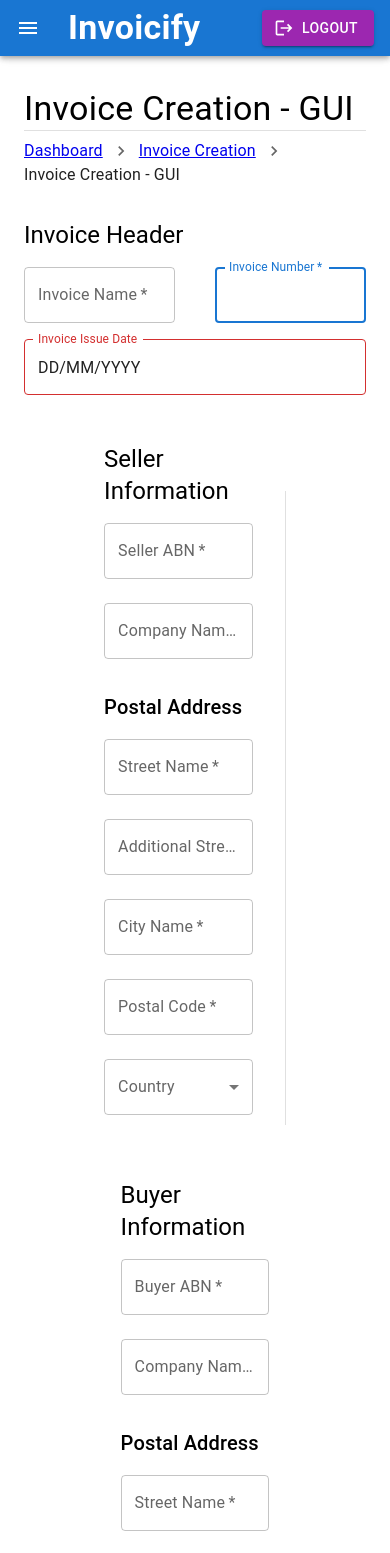
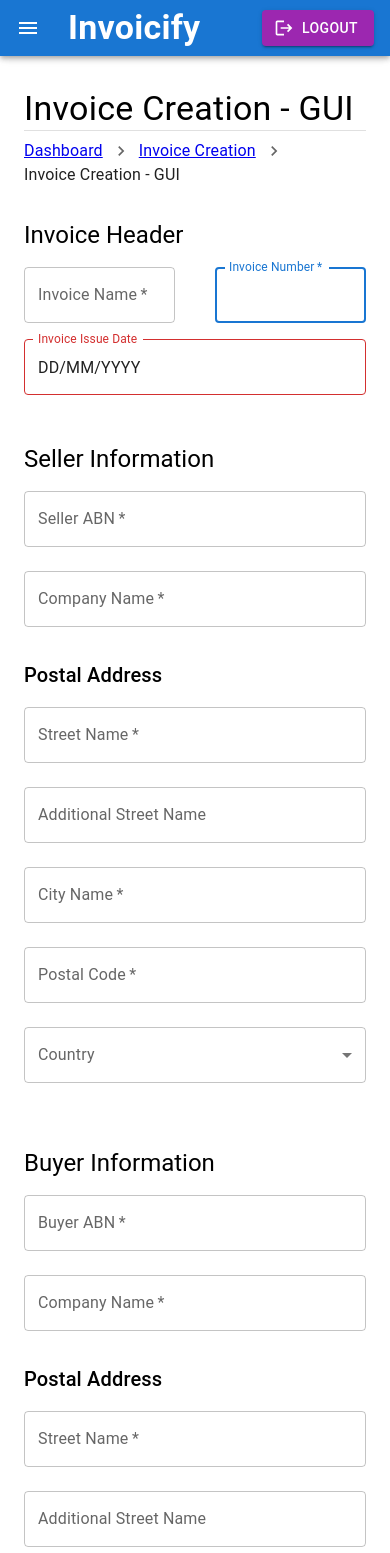
Before and after one commit to Nathan-CSE/Invoicify, a React (Create React App) app in the folder frontend/: page /invoice-creation-GUI in a window 390 px wide. Shown: the top 1553 px of the page. Built offline with nearby package versions, Linux system fonts and the light colour scheme; sample sign-in values are in the browser's storage.

Commit message:
made tables and gui fields more responsive

```diff
--- a/frontend/src/pages/HistoryPreviewInvoice.tsx
+++ b/frontend/src/pages/HistoryPreviewInvoice.tsx
@@ -37,6 +37,9 @@ export default function HistoryPreviewInvoice(props: { token: string }) {
   console.log("this is location: ", location);
   const name = location.state.name;
 
+  const [isSmallScreen, setIsSmallScreen] = React.useState(window.innerWidth <= 900);
+
+
   // Popover Info
   const [anchorEl, setAnchorEl] = React.useState<HTMLElement | null>(null);
   const [invoiceId, setInvoiceId] = React.useState(0);
@@ -54,6 +57,15 @@ export default function HistoryPreviewInvoice(props: { token: string }) {
   const handleClosePopover = () => {
     setAnchorEl(null);
   };
+
+  React.useEffect(() => {
+    const handleResize = () => {
+      setIsSmallScreen(window.innerWidth <= 600);
+    };
+
+    window.addEventListener('resize', handleResize);
+    return () => window.removeEventListener('resize', handleResize);
+  }, []);
 
   const openPopover = Boolean(anchorEl);
   const id = openPopover ? 'simple-popover' : undefined;
@@ -174,7 +186,7 @@ export default function HistoryPreviewInvoice(props: { token: string }) {
 
         {/* BUYER/SELLER HEADER */}
         <Grid container justifyContent='center' spacing={4} sx={{ mb: 2 }}>
-          <Grid item xs={5.8}>
+          <Grid item xs={12} md={6}>
             <Typography variant='h5' sx={{ mt: 4 }}>
               Seller Information
             </Typography>
@@ -276,11 +288,17 @@ export default function HistoryPreviewInvoice(props: { token: string }) {
             </Typography>
           </Grid>
 
-          <Grid item xs={0}>
+          {/* <Grid item xs={0}>
             <Divider orientation='vertical' sx={{ height: '90%', mt: 6 }} />
-          </Grid>
+          </Grid> */}
 
-          <Grid item xs={5.8}>
+          {/* {!isSmallScreen && (
+            <Grid item xs={0}>
+              <Divider orientation='vertical' sx={{ height: '90%', mt: 6 }} />
+            </Grid>
+          )} */}
+
+          <Grid item xs={12} md={6}>
             <Typography variant='h5' sx={{ mt: 4 }}>
               Buyer Information
             </Typography>
@@ -494,7 +512,7 @@ export default function HistoryPreviewInvoice(props: { token: string }) {
 
             <TableContainer
               component={Paper}
-              sx={{ maxWidth: '25vw', my: 2 }}
+              sx={{ width: isSmallScreen ? '100%' : '25vw', my: 2 }}
             >
               <Table aria-label='simple table'>
                 <TableBody>
--- a/frontend/src/pages/InvoiceCreation/CreationGUI.tsx
+++ b/frontend/src/pages/InvoiceCreation/CreationGUI.tsx
@@ -21,6 +21,8 @@ import {
   Popover,
   Grid,
   Stack,
+  useMediaQuery,
+  createTheme,
 } from '@mui/material';
 import { Link, useNavigate } from 'react-router-dom';
 import NavigateNextIcon from '@mui/icons-material/NavigateNext';
@@ -42,6 +44,7 @@ interface FileObject {
   file: File;
 }
 
+
 // Edit flag to determine if we are editing
 // Data passed in to preload it if we are editing
 export default function CreationGUI(props: {
@@ -51,6 +54,8 @@ export default function CreationGUI(props: {
   id: number;
 }) {
   useAuth(props.token);
+
+  const [isSmallScreen, setIsSmallScreen] = React.useState(window.innerWidth <= 900);
 
   const [loading, setLoading] = React.useState(false);
   const [loadingMsg, setLoadingMsg] = React.useState<string>('');
@@ -111,6 +116,15 @@ export default function CreationGUI(props: {
   const handleDateChange = (newDate: any) => {
     setDate(newDate);
   };
+
+  React.useEffect(() => {
+    const handleResize = () => {
+      setIsSmallScreen(window.innerWidth <= 600);
+    };
+
+    window.addEventListener('resize', handleResize);
+    return () => window.removeEventListener('resize', handleResize);
+  }, []);
 
   React.useEffect(() => {
     const dateString = fields?.IssueDate || '';
@@ -659,7 +673,7 @@ export default function CreationGUI(props: {
 
           {/* BUYER/SELLER HEADER */}
           <Grid container justifyContent='center' spacing={4} sx={{ mb: 2 }}>
-            <Grid item xs={5.8}>
+            <Grid item xs={12} md={5.8}>
               <Typography variant='h5' sx={{ mt: 4 }}>
                 Seller Information
               </Typography>
@@ -756,11 +770,13 @@ export default function CreationGUI(props: {
               </FormControl>
             </Grid>
 
-            <Grid item xs={0}>
-              <Divider orientation='vertical' sx={{ height: '90%', mt: 10 }} />
-            </Grid>
+            {!isSmallScreen && (
+              <Grid item xs={0}>
+                <Divider orientation='vertical' sx={{ height: '90%', mt: 10 }} />
+              </Grid>
+            )}
 
-            <Grid item xs={5.8}>
+            <Grid item xs={12} md={5.8}>
               <Typography variant='h5' sx={{ mt: 4 }}>
                 Buyer Information
               </Typography>
@@ -919,7 +935,10 @@ export default function CreationGUI(props: {
             </Typography>
           </Popover>
 
-          <TableContainer component={Paper} sx={{ maxWidth: '25vw', my: 2 }}>
+          <TableContainer
+           component={Paper}
+           sx={{ width: isSmallScreen ? '100%' : '25vw', my: 2 }}
+          >
             <Table aria-label='simple table'>
               <TableBody>
                 <TableRow>
```
